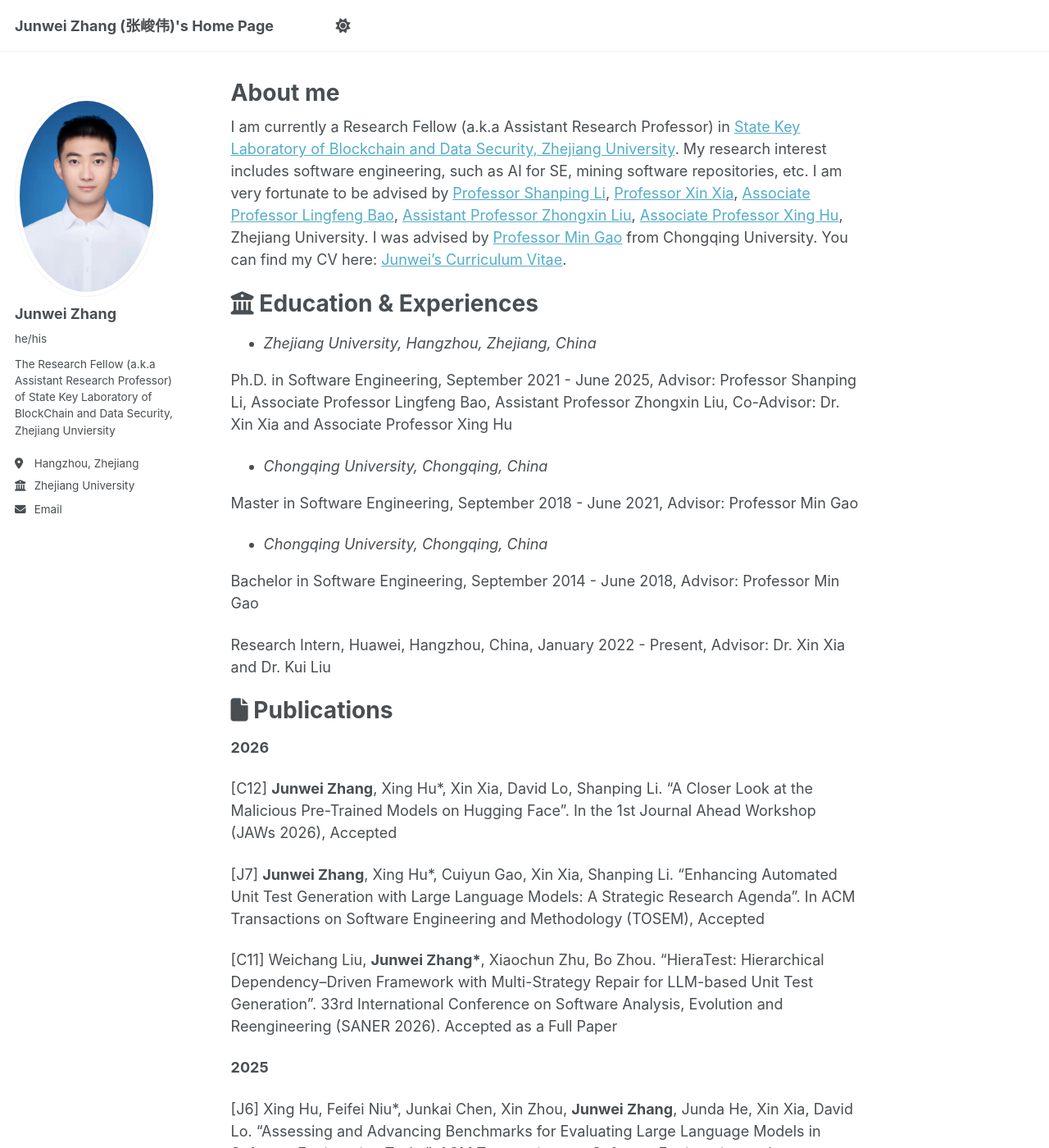
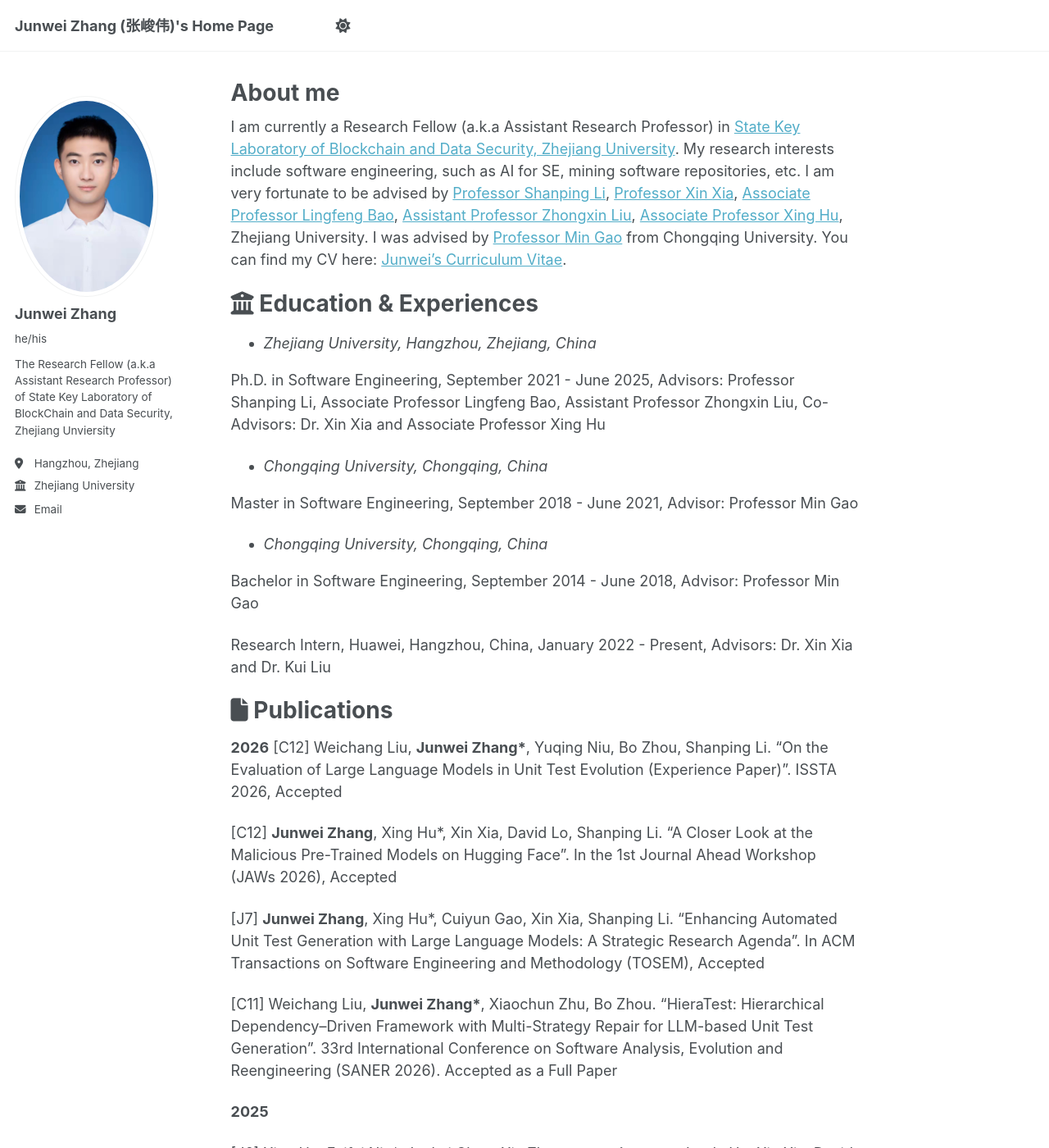
Before and after one commit to jw-zhang-zju/jw-zhang-zju.github.io, a Jekyll site: the page built from _pages/about.md, in a window 1280 px wide and 1400 px high. Shown: the whole window at 82% size. Built offline with Jekyll 4.4.1, drawn with Linux system fonts in a browser that asks for light colours; some of the changed text lies outside the part shown.

Commit message:
Update about.md

```diff
--- a/_pages/about.md
+++ b/_pages/about.md
@@ -7,14 +7,14 @@ redirect_from:
   - /about.html
 ---
 
-I am currently a Research Fellow (a.k.a Assistant Research Professor) in [State Key Laboratory of Blockchain and Data Security, Zhejiang University](https://bcds.zju.edu.cn/). My research interest includes software engineering, such as AI for SE, mining software repositories, etc. I am very fortunate to be advised by [Professor Shanping Li](https://person.zju.edu.cn/0087125), [Professor Xin Xia](https://xin-xia.github.io/),  [Associate Professor Lingfeng Bao](https://baolingfeng.github.io/), [Assistant Professor Zhongxin Liu](https://zhongxin-liu.github.io/), [Associate Professor Xing Hu](https://xing-hu.github.io/), Zhejiang University. I was advised by [Professor Min Gao](https://scholar.google.com/citations?user=K8oe7sMAAAAJ&hl=zh-CN) from Chongqing University. You can find my CV here: [Junwei's Curriculum Vitae](../assets/Curriculum_Vitae.pdf).
+I am currently a Research Fellow (a.k.a Assistant Research Professor) in [State Key Laboratory of Blockchain and Data Security, Zhejiang University](https://bcds.zju.edu.cn/). My research interests include software engineering, such as AI for SE, mining software repositories, etc. I am very fortunate to be advised by [Professor Shanping Li](https://person.zju.edu.cn/0087125), [Professor Xin Xia](https://xin-xia.github.io/),  [Associate Professor Lingfeng Bao](https://baolingfeng.github.io/), [Assistant Professor Zhongxin Liu](https://zhongxin-liu.github.io/), [Associate Professor Xing Hu](https://xing-hu.github.io/), Zhejiang University. I was advised by [Professor Min Gao](https://scholar.google.com/citations?user=K8oe7sMAAAAJ&hl=zh-CN) from Chongqing University. You can find my CV here: [Junwei's Curriculum Vitae](../assets/Curriculum_Vitae.pdf).
 
 
 # <i class="fa-solid fa-building-columns"></i> Education & Experiences
 
 * *Zhejiang University, Hangzhou, Zhejiang, China*
 
-Ph.D. in Software Engineering, September 2021 - June 2025, Advisor: Professor Shanping Li, Associate Professor Lingfeng Bao, Assistant Professor Zhongxin Liu, Co-Advisor: Dr. Xin Xia and Associate Professor Xing Hu
+Ph.D. in Software Engineering, September 2021 - June 2025, Advisors: Professor Shanping Li, Associate Professor Lingfeng Bao, Assistant Professor Zhongxin Liu, Co-Advisors: Dr. Xin Xia and Associate Professor Xing Hu
 
 * *Chongqing University, Chongqing, China*
 
@@ -24,12 +24,13 @@ Master in Software Engineering, September 2018 - June 2021, Advisor: Professor M
 
 Bachelor in Software Engineering, September 2014 - June 2018, Advisor: Professor Min Gao
 
-Research Intern, Huawei, Hangzhou, China, January 2022 - Present, Advisor: Dr. Xin Xia and Dr. Kui Liu
+Research Intern, Huawei, Hangzhou, China, January 2022 - Present, Advisors: Dr. Xin Xia and Dr. Kui Liu
 
 
 # <i class="fa-solid fa-file"></i> Publications
 
 **2026**
+[C12] Weichang Liu, <b>Junwei Zhang*</b>, Yuqing Niu, Bo Zhou, Shanping Li. “On the Evaluation of Large Language Models in Unit Test Evolution (Experience Paper)”. ISSTA 2026, Accepted
 
 [C12] <b>Junwei Zhang</b>, Xing Hu*, Xin Xia, David Lo, Shanping Li. “A Closer Look at the Malicious Pre-Trained Models on Hugging  Face”. In the 1st Journal Ahead Workshop (JAWs 2026), Accepted
 
@@ -84,7 +85,7 @@ Research Intern, Huawei, Hangzhou, China, January 2022 - Present, Advisor: Dr. X
 
 # <i class="fa-solid fa-pen-to-square"></i> Professional Services
 
-Invited Reviewer for IEEE Transactions on Software Engineering (TSE), ACM Transactions on Software Engineering and Methodology (TOSEM), Empirical Software Engineering (ESE), Automated Software Engineering Journal (ASEJ), Journal of Software: Evolution and Process (JSME), Frontiers of Computer Science (FCS)
+Invited Reviewer for IEEE Transactions on Software Engineering (TSE), ACM Transactions on Software Engineering and Methodology (TOSEM), Empirical Software Engineering (ESE), Automated Software Engineering Journal (ASEJ), Journal of Software: Evolution and Process (JSME), Frontiers of Computer Science (FCS), Expert Systems With Applications (ESWA), Engineering Applications of Artificial Intelligence (EAAI)
 
 Invited Web Chair of [FORGE 2026](https://conf.researchr.org/home/forge-2026), Program Committee of [ICSME 2026 Research Papers Track](https://conf.researchr.org/committee/icsme-2026/icsme-2026-papers-program-committee)
 
```
